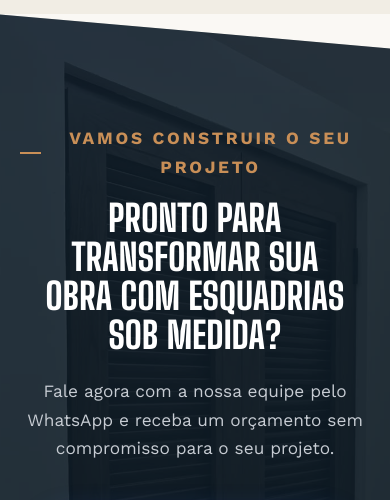
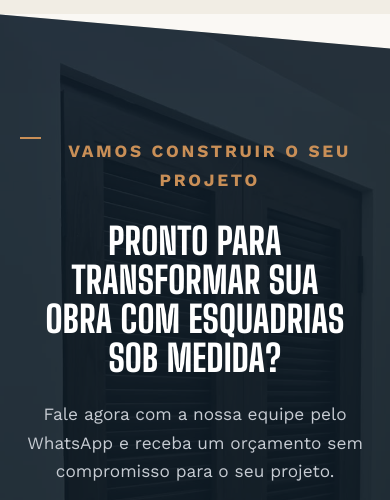
Before and after one commit to marketgrowoficial/alumiplus-site, a plain HTML site: page index.html in a window 390 px wide. Shown: the part 7020-7520 px from the top of the page. Drawn offline with nearby package versions, Linux system fonts and the light colour scheme.

Commit message:
Alinha traco do eyebrow com a primeira linha do titulo no CTA mobile e adiciona espacamento

```diff
--- a/styles.css
+++ b/styles.css
@@ -737,6 +737,7 @@ section{ position: relative; scroll-margin-top: 84px; }
       linear-gradient(180deg, rgba(9,17,24,.88) 0%, rgba(9,17,24,.8) 100%);
   }
   .scroll-cue{ display:none; }
+  .cta-banda .eyebrow{ align-items: flex-start; gap: 8px; margin-bottom: 28px; }
   .gallery{ grid-template-columns: repeat(2,1fr); grid-auto-rows: 160px; }
   .gallery-item, .gallery-item.wide, .gallery-item.narrow{ grid-column: span 2; grid-row: span 2; }
   .endereco-card{ padding: 28px; }
```
